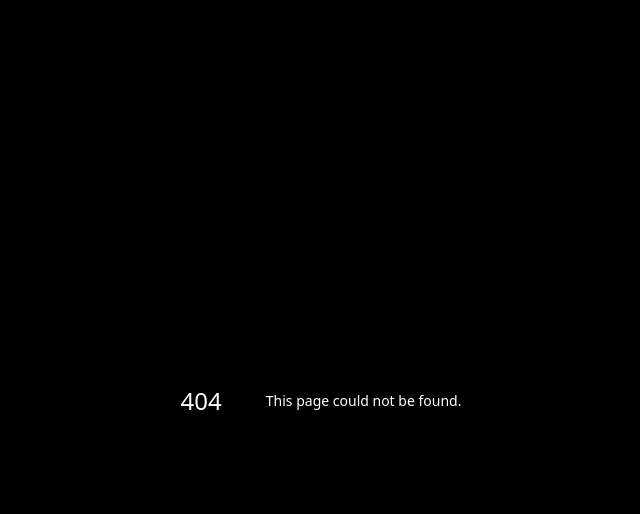
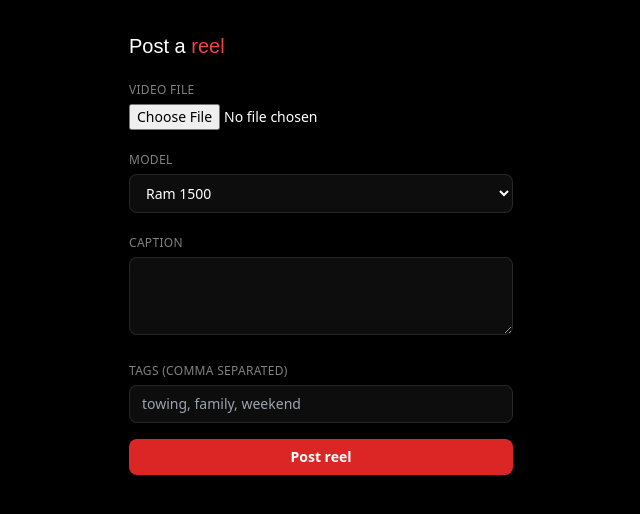
Before and after one commit to kzz2hpshfd-tech/Dealerreels, a Next.js app: page /upload in a window 1280 px wide. Before the commit this address had no page. Shown: the top 514 px of the page, without its empty margins (319-959 px from the left). Built offline with nearby package versions, Linux system fonts and the light colour scheme.

Commit message:
add upload flow

```diff
--- /dev/null
+++ b/app/upload/api/videos/upload-url/route.ts
@@ -0,0 +1,39 @@
+import { NextRequest, NextResponse } from "next/server";
+import { db } from "@/lib/db";
+
+export async function GET(req: NextRequest) {
+  const { searchParams } = new URL(req.url);
+  const dealershipId = searchParams.get("dealershipId") || undefined;
+  const model = searchParams.get("model") || undefined;
+  const cursor = searchParams.get("cursor") || undefined;
+  const take = 10;
+  const videos = await db.video.findMany({
+    where: { status: "READY", ...(dealershipId ? { dealershipId } : {}), ...(model ? { model } : {}) },
+    orderBy: { createdAt: "desc" },
+    take,
+    ...(cursor ? { skip: 1, cursor: { id: cursor } } : {}),
+    include: {
+      seller: { select: { id: true, name: true, avatarInitials: true } },
+      dealership: { select: { id: true, name: true, creditApplyUrl: true } },
+      _count: { select: { likes: true, comments: true } },
+    },
+  });
+  const nextCursor = videos.length === take ? videos[videos.length - 1].id : null;
+  return NextResponse.json({ videos, nextCursor });
+}
+
+export async function POST(req: NextRequest) {
+  const body = await req.json();
+  const { caption, model, tags, videoUrl, thumbnailUrl } = body;
+  if (!caption || !model || !videoUrl) {
+    return NextResponse.json({ error: "caption, model, and videoUrl are required" }, { status: 400 });
+  }
+  const poster = await db.user.findFirst();
+  if (!poster) {
+    return NextResponse.json({ error: "No account exists yet — run the Neon SQL setup first" }, { status: 400 });
+  }
+  const video = await db.video.create({
+    data: { caption, model, tags: Array.isArray(tags) ? tags : [], videoUrl, thumbnailUrl, status: "READY", sellerId: poster.id, dealershipId: poster.dealershipId },
+  });
+  return NextResponse.json({ video }, { status: 201 });
+}
--- /dev/null
+++ b/app/upload/page.tsx
@@ -0,0 +1,78 @@
+"use client";
+import { useState } from "react";
+import { useRouter } from "next/navigation";
+
+const MODELS = ["Ram 1500", "Grand Cherokee", "Compass", "Durango", "Challenger", "Wrangler"];
+
+export default function UploadPage() {
+  const router = useRouter();
+  const [file, setFile] = useState<File | null>(null);
+  const [caption, setCaption] = useState("");
+  const [model, setModel] = useState(MODELS[0]);
+  const [tags, setTags] = useState("");
+  const [status, setStatus] = useState<"idle" | "uploading" | "saving">("idle");
+  const [error, setError] = useState("");
+
+  async function onSubmit(e: React.FormEvent) {
+    e.preventDefault();
+    if (!file) return setError("Choose a video file first.");
+    setError("");
+    try {
+      setStatus("uploading");
+      const urlRes = await fetch("/api/videos/upload-url", {
+        method: "POST",
+        headers: { "Content-Type": "application/json" },
+        body: JSON.stringify({ contentType: file.type }),
+      });
+      if (!urlRes.ok) throw new Error("Could not get an upload URL.");
+      const { uploadUrl, publicUrl } = await urlRes.json();
+
+      const putRes = await fetch(uploadUrl, { method: "PUT", headers: { "Content-Type": file.type }, body: file });
+      if (!putRes.ok) throw new Error("Video upload failed.");
+
+      setStatus("saving");
+      const saveRes = await fetch("/api/videos", {
+        method: "POST",
+        headers: { "Content-Type": "application/json" },
+        body: JSON.stringify({ caption, model, tags: tags.split(",").map((t) => t.trim()).filter(Boolean), videoUrl: publicUrl }),
+      });
+      if (!saveRes.ok) throw new Error("Could not save the video.");
+      router.push("/feed");
+    } catch (err: any) {
+      setError(err.message ?? "Something went wrong.");
+      setStatus("idle");
+    }
+  }
+
+  return (
+    <div className="min-h-screen bg-black text-white px-4 py-8 flex justify-center">
+      <form onSubmit={onSubmit} className="w-full max-w-sm space-y-4">
+        <h1 className="font-display text-xl">Post a <span className="text-red-500">reel</span></h1>
+        <div>
+          <label className="text-xs text-white/50 uppercase tracking-wide">Video file</label>
+          <input type="file" accept="video/*" onChange={(e) => setFile(e.target.files?.[0] ?? null)} className="w-full mt-1 text-sm" required />
+        </div>
+        <div>
+          <label className="text-xs text-white/50 uppercase tracking-wide">Model</label>
+          <select value={model} onChange={(e) => setModel(e.target.value)} className="w-full mt-1 bg-white/5 border border-white/10 rounded-lg px-3 py-2 text-sm">
+            {MODELS.map((m) => (<option key={m} value={m}>{m}</option>))}
+          </select>
+        </div>
+        <div>
+          <label className="text-xs text-white/50 uppercase tracking-wide">Caption</label>
+          <textarea value={caption} onChange={(e) => setCaption(e.target.value)} rows={3} className="w-full mt-1 bg-white/5 border border-white/10 rounded-lg px-3 py-2 text-sm" required />
+        </div>
+        <div>
+          <label className="text-xs text-white/50 uppercase tracking-wide">Tags (comma separated)</label>
+          <input value={tags} onChange={(e) => setTags(e.target.value)} placeholder="towing, family, weekend" className="w-full mt-1 bg-white/5 border border-white/10 rounded-lg px-3 py-2 text-sm" />
+        </div>
+        {error && <p className="text-red-400 text-xs">{error}</p>}
+        <button type="submit" disabled={status !== "idle"} className="w-full bg-red-600 hover:bg-red-700 disabled:opacity-50 transition-colors rounded-lg py-2 text-sm font-semibold">
+          {status === "idle" && "Post reel"}
+          {status === "uploading" && "Uploading video…"}
+          {status === "saving" && "Publishing…"}
+        </button>
+      </form>
+    </div>
+  );
+}
```
